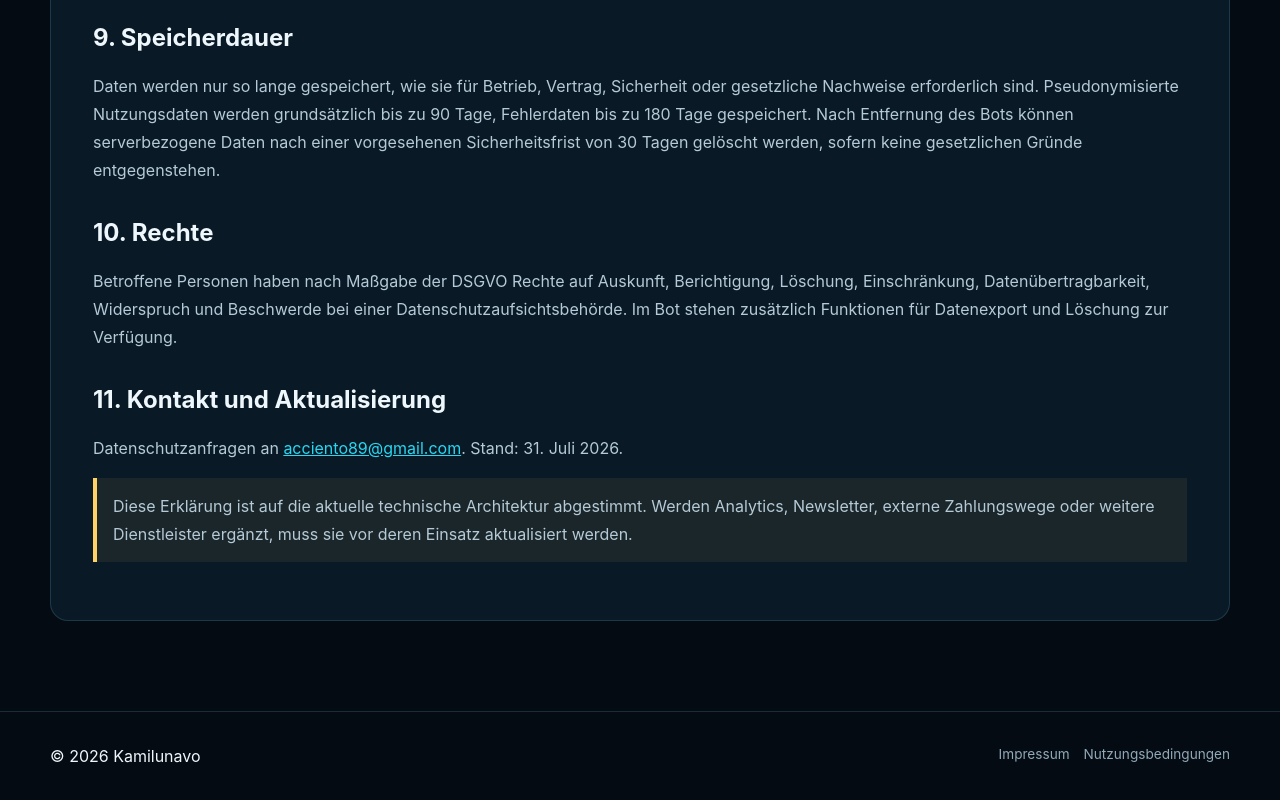
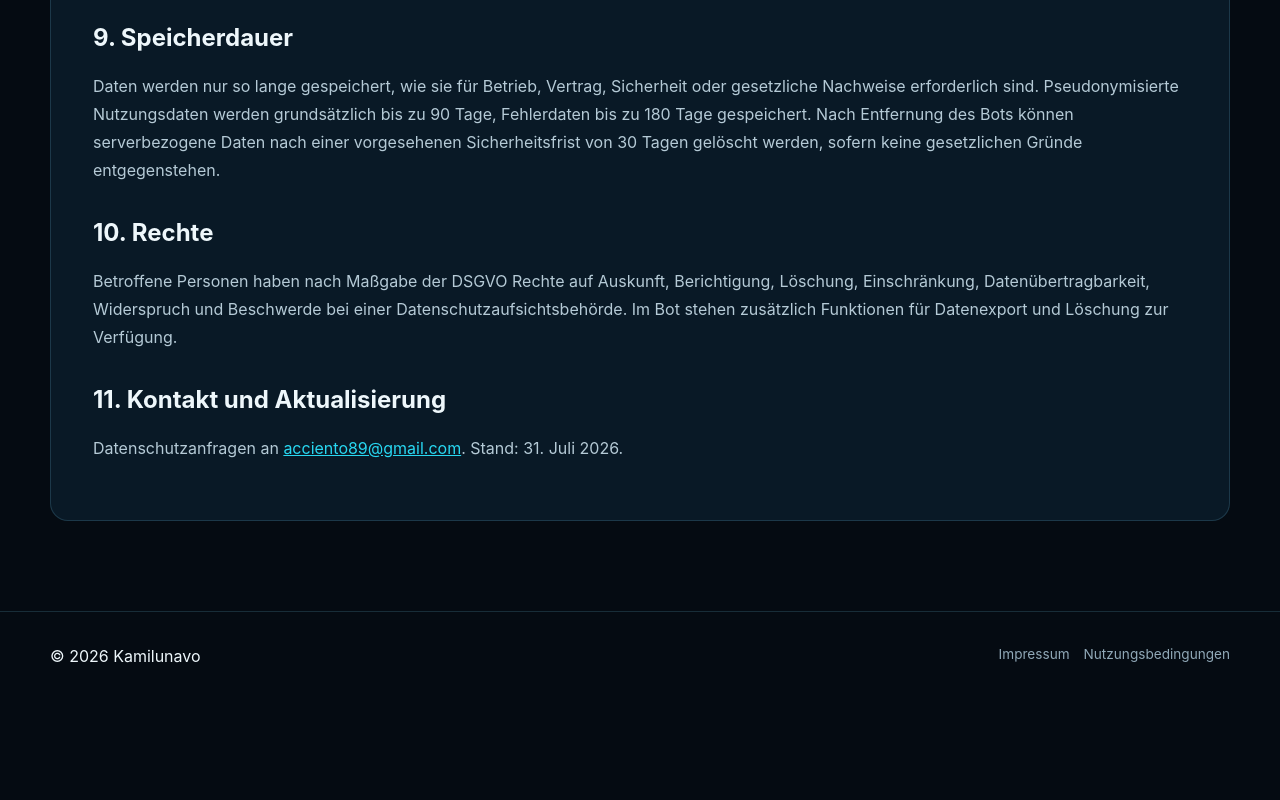
Before and after one commit to acciento89-bot/alliancehq-website, a plain HTML site: page privacy.html in a window 1280 px wide. Shown: the part 1524-2324 px from the top of the page. After the commit the page ends 2224 px from the top, so only its background shows below. Drawn offline with Linux system fonts and the light colour scheme.

Commit message:
privacy.html aktualisieren

```diff
--- a/privacy.html
+++ b/privacy.html
@@ -13,7 +13,7 @@
 <h2>9. Speicherdauer</h2><p>Daten werden nur so lange gespeichert, wie sie für Betrieb, Vertrag, Sicherheit oder gesetzliche Nachweise erforderlich sind. Pseudonymisierte Nutzungsdaten werden grundsätzlich bis zu 90 Tage, Fehlerdaten bis zu 180 Tage gespeichert. Nach Entfernung des Bots können serverbezogene Daten nach einer vorgesehenen Sicherheitsfrist von 30 Tagen gelöscht werden, sofern keine gesetzlichen Gründe entgegenstehen.</p>
 <h2>10. Rechte</h2><p>Betroffene Personen haben nach Maßgabe der DSGVO Rechte auf Auskunft, Berichtigung, Löschung, Einschränkung, Datenübertragbarkeit, Widerspruch und Beschwerde bei einer Datenschutzaufsichtsbehörde. Im Bot stehen zusätzlich Funktionen für Datenexport und Löschung zur Verfügung.</p>
 <h2>11. Kontakt und Aktualisierung</h2><p>Datenschutzanfragen an <a href="mailto:acciento89@gmail.com">acciento89@gmail.com</a>. Stand: 31. Juli 2026.</p>
-<p class="notice">Diese Erklärung ist auf die aktuelle technische Architektur abgestimmt. Werden Analytics, Newsletter, externe Zahlungswege oder weitere Dienstleister ergänzt, muss sie vor deren Einsatz aktualisiert werden.</p>
+
 </article>
 <article class="legal-content" data-lang-section="en" hidden>
 <h2>1. Controller</h2><p>Kamilunavo, owner Piotr Kaminski, Otto-Braun-Straße 14, 40595 Düsseldorf, Germany. Email: <a href="mailto:acciento89@gmail.com">acciento89@gmail.com</a>.</p>
```
